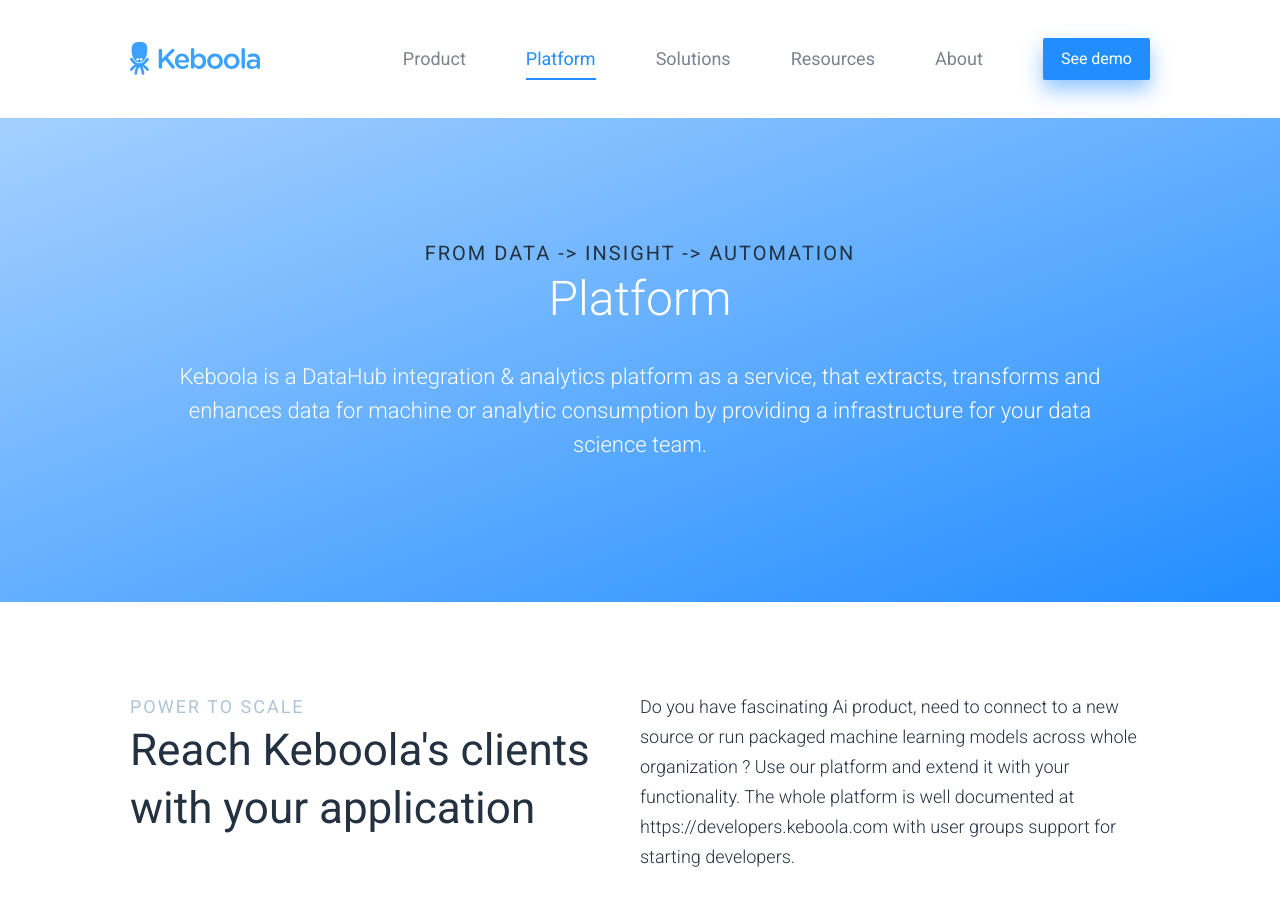
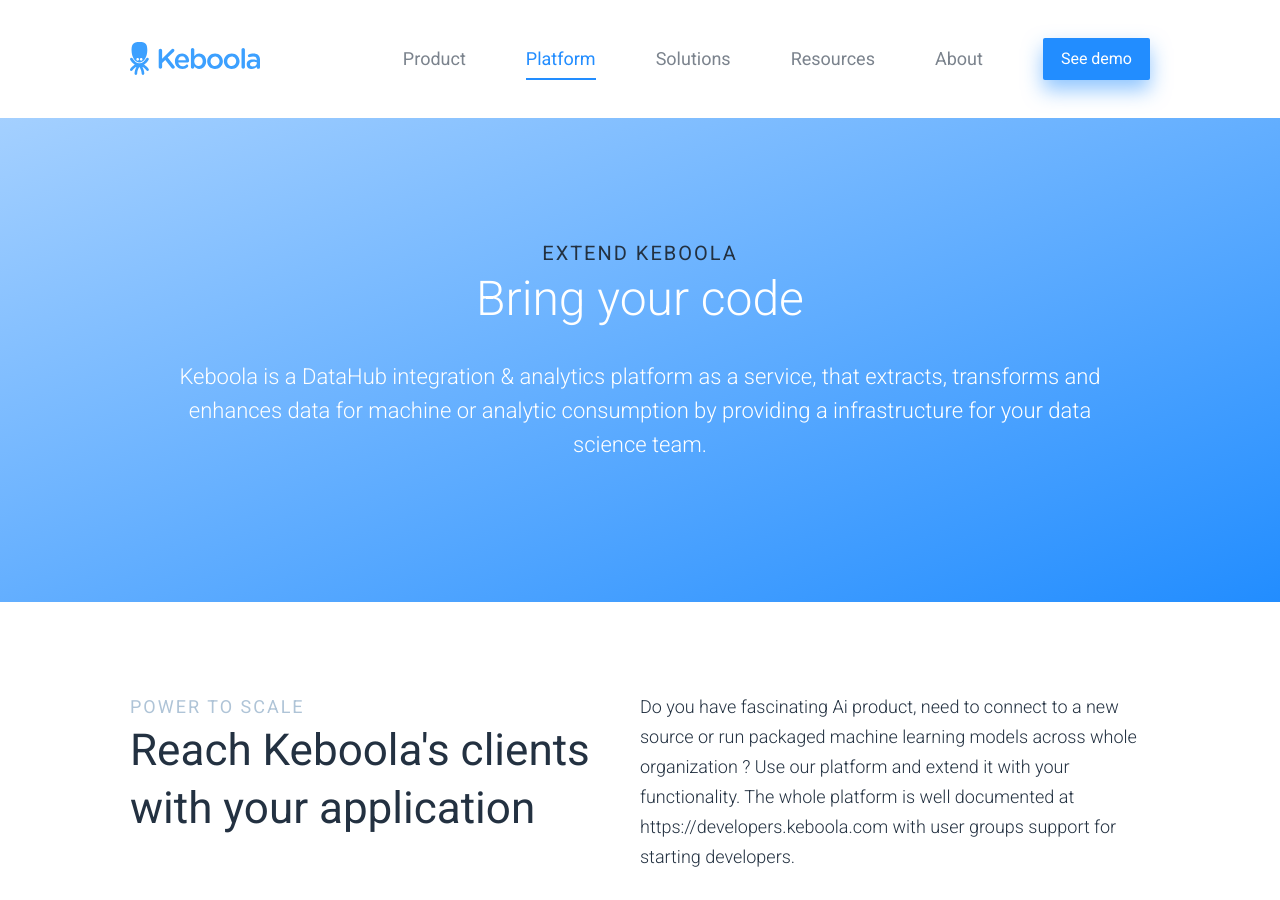
Before and after one commit to keboola/website, a Jekyll site: the page built from _platform/platform.md, in a window 1280 px wide and 900 px high. Built offline with Jekyll 4.4.1, drawn with Linux system fonts in a browser that asks for light colours; nearby versions of some CDN libraries.

Commit message:
Update from Forestry.io - Updated platform.md

```diff
--- a/_platform/platform.md
+++ b/_platform/platform.md
@@ -6,8 +6,8 @@
 page_sections:
 - template: header-blue
   block: header-blue
-  subheadline: From Data -> Insight -> Automation
-  headline: Platform
+  subheadline: Extend Keboola
+  headline: Bring your code
   content: Keboola is a DataHub integration & analytics platform as a service, that
     extracts, transforms and enhances data for machine or analytic consumption by
     providing a infrastructure for your data science team.
```
